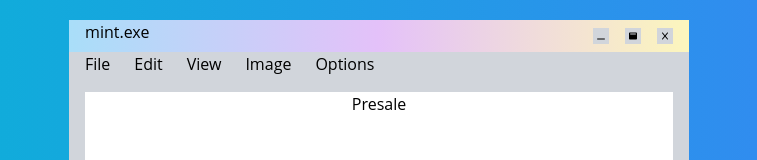
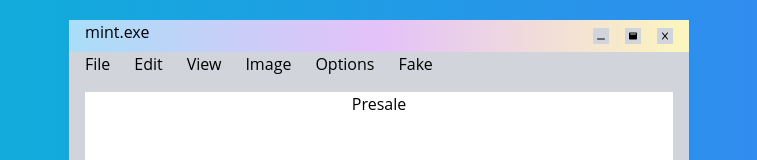
Before and after one commit to alex-davidson17/cybrlghtrs, a Next.js app: page /mint in a window 1280 px wide. Shown: the top 160 px of the page, without its empty margins (261-1018 px from the left). Built offline with nearby package versions, Linux system fonts and the light colour scheme.

Commit message:
:poop: fake commit to test gitmoji
fake commit to test gitmoji

```diff
--- a/pages/mint/index.js
+++ b/pages/mint/index.js
@@ -36,6 +36,7 @@ export default function Mint() {
               <li>View</li>
               <li>Image</li>
               <li>Options</li>
+              <li>Fake</li>
             </ul>
           </div>
           <div className="h-full w-auto p-4 text-center">
```
